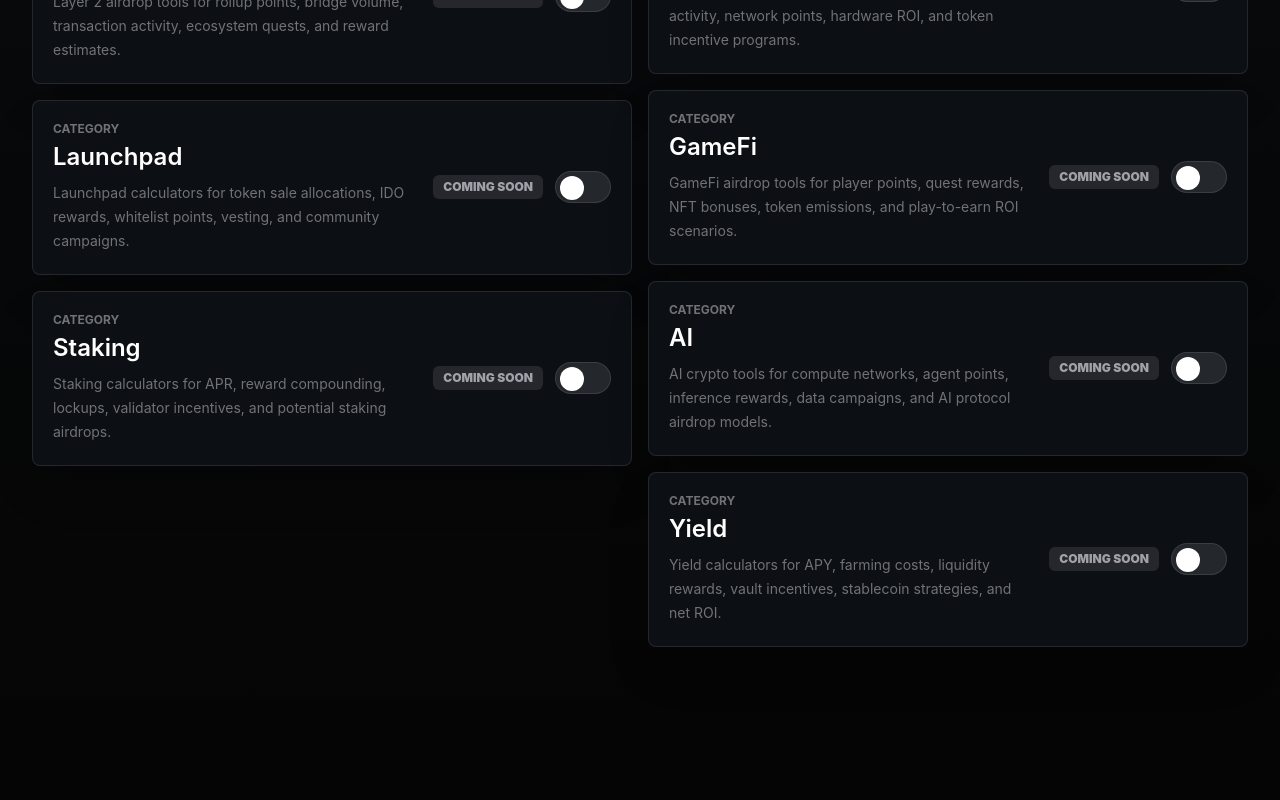
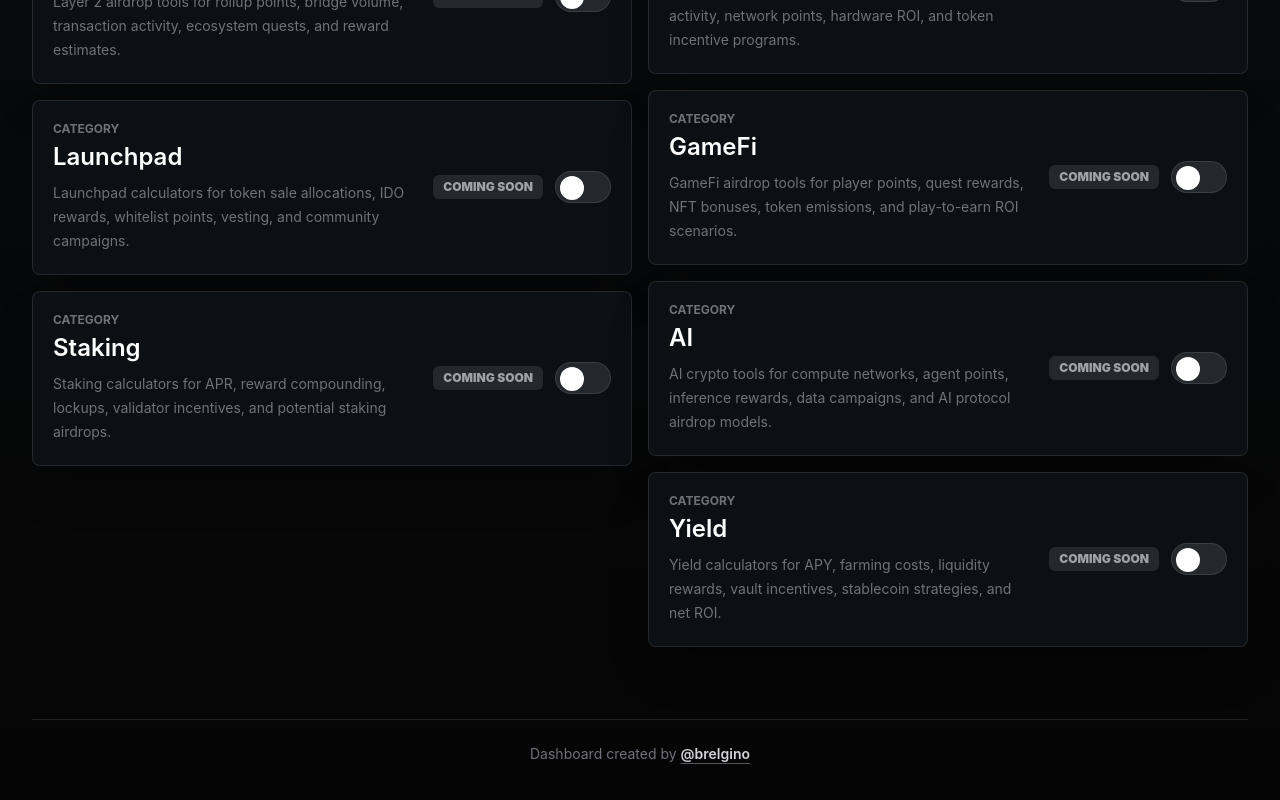
Before and after one commit to rroydd/alpha-tools-portal, a Next.js app: page / in a window 1280 px wide. Shown: the part 1870-2670 px from the top of the page. Before the commit the page ends 2593 px from the top, so only its background shows below. Built offline with nearby package versions, Linux system fonts and the light colour scheme; no server answers.

Commit message:
Add creator credit to portal

```diff
--- a/src/app/page.tsx
+++ b/src/app/page.tsx
@@ -343,6 +343,18 @@ export default function Home() {
             ))}
           </div>
         </section>
+
+        <footer className="mt-4 border-t border-white/10 py-6 text-center text-sm text-zinc-500">
+          Dashboard created by{" "}
+          <a
+            className="font-semibold text-zinc-300 underline decoration-zinc-600 underline-offset-4 transition hover:text-white"
+            href="https://x.com/brelgino"
+            target="_blank"
+            rel="noopener noreferrer"
+          >
+            @brelgino
+          </a>
+        </footer>
       </div>
     </main>
   );
```
